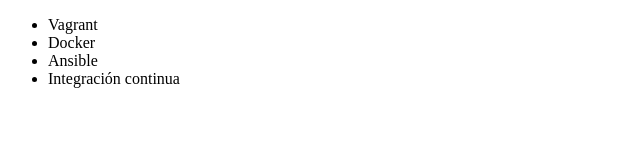
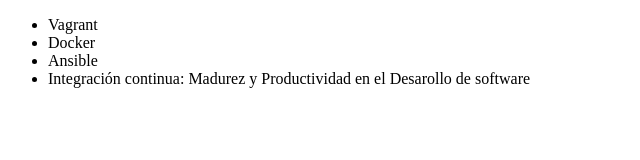
Before and after one commit to Keny-48/AluraGit, a plain HTML site: page index.html in a window 1280 px wide. Shown: the whole page, without its empty margins (0-640 px from the left). Drawn offline with Linux system fonts and the light colour scheme.

Commit message:
Renombrano curso de Integración Continua

```diff
--- a/index.html
+++ b/index.html
@@ -11,7 +11,7 @@
         <li>Vagrant</li>
         <li>Docker</li>
         <li>Ansible</li>
-        <li>Integración continua</li>
+        <li>Integración continua: Madurez y Productividad en el Desarollo de software</li>
     </ul>
 </body>
 </html>
```
